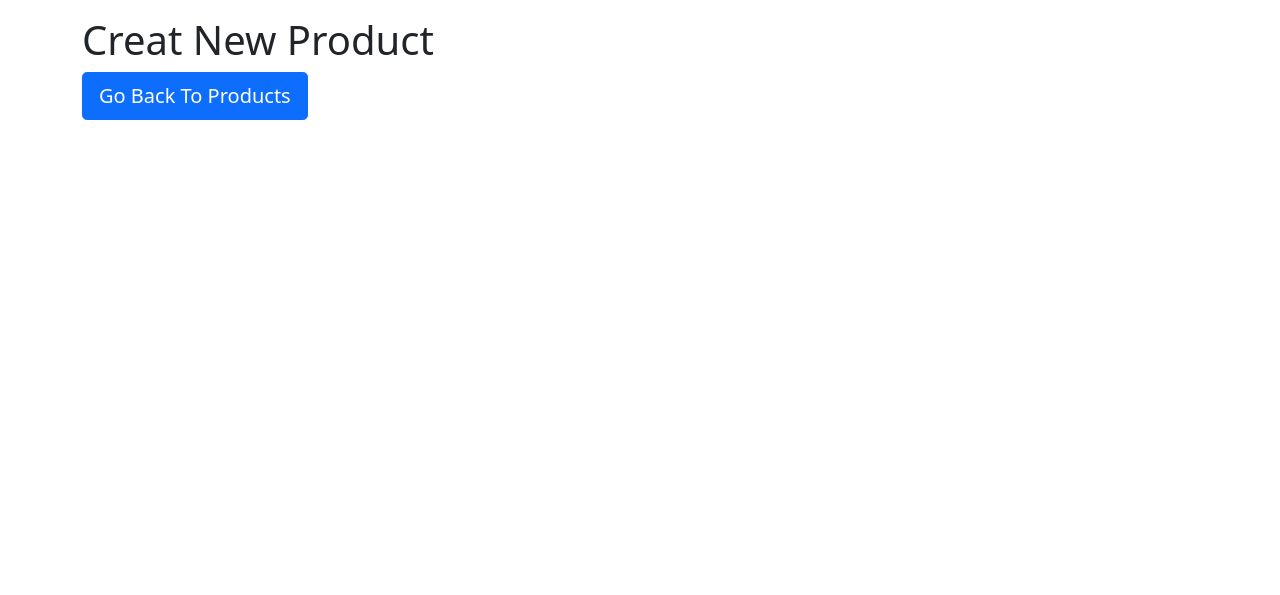
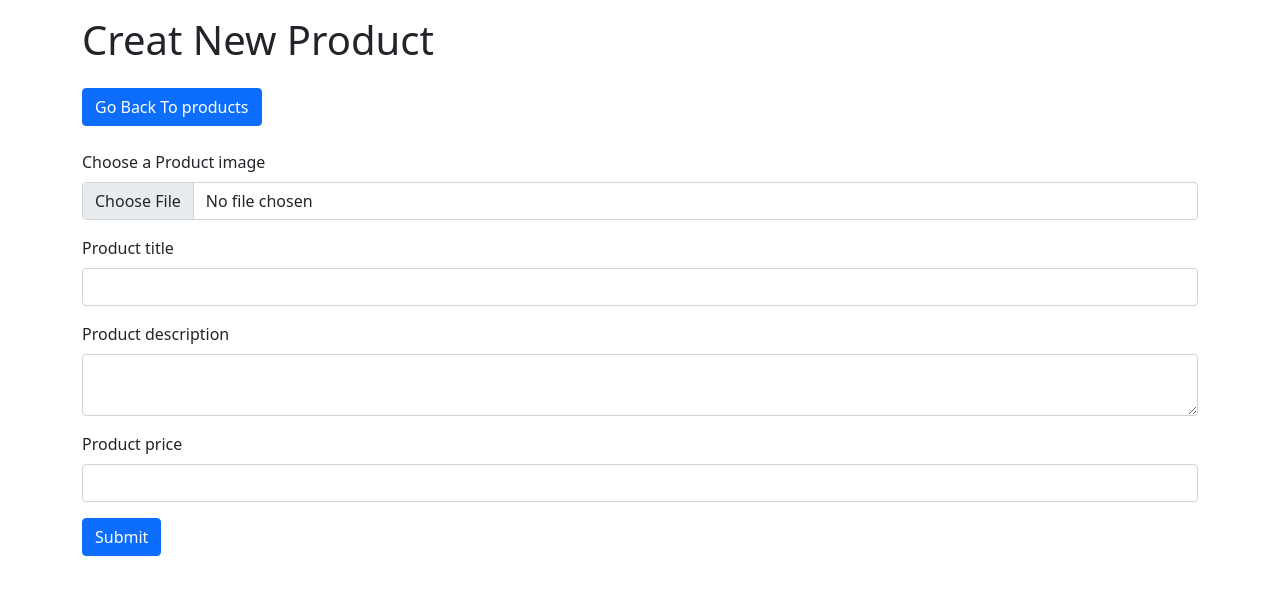
Before and after one commit to MyronJoe/PHP-Crud-App, a PHP site: page /create.php in a window 1280 px wide. Shown: the top 595 px of the page. Run offline with PHP 8.4, Linux system fonts and the light colour scheme.

Commit message:
Implemented the Product Creation and db insert

```diff
--- a/create.php
+++ b/create.php
@@ -17,9 +17,33 @@
         $pdo = new PDO('mysql:host=localhost;port=3306;dbname=products_crud', 'root', '');
         $pdo->setAttribute(PDO::ATTR_ERRMODE, PDO::ERRMODE_EXCEPTION);
 
+        // echo '<pre>';
+        // var_dump($_SERVER);
+        // echo '</pre>';
+        // exit;
+
+        if ($_SERVER["REQUEST_METHOD"] === 'POST') {
+
+            $title = $_POST['title'];
+            $description = $_POST['description'];
+            $price = $_POST['price'];
+            $date = date('Y-m-d H-i-s');
+
+
+
+            $statement = $pdo->prepare("INSERT INTO products (title, image, description, price, create_date)
+            VALUES (:title, :image, :description, :price, :date)");
+
+            $statement->bindValue(':title', $title);
+            $statement->bindValue(':image', '');
+            $statement->bindValue(':description', $description);
+            $statement->bindValue(':price', $price);
+            $statement->bindValue(':date', $date);
+            $statement->execute();
+        }
 
         // echo '<pre>';
-        // var_dump($products);
+        // var_dump($_POST);
         // echo '</pre>';
 
     ?>
@@ -29,10 +53,31 @@
         <h1 class="pt-3">Creat New Product</h1>
 
         <div>
-        <a href="index.php" class="btn btn-primary btn-lg">Go Back To Products</a>
+        <a href="index.php" class="btn btn-primary btn-md mt-3">Go Back To products</a>
         </div>
 
+        <form method="POST" action="create.php" enctype="multipart/form-data" class="mt-4">
+            <div class="mb-3">
+                <label for="image" class="form-label">Choose a Product image</label>
+                <input type="file" class="form-control" name="image" id="image">
+            </div>
+            <div class="mb-3">
+                <label for="title" class="form-label">Product title</label>
+                <input type="text" class="form-control" name="title" id="title">
+            </div>
 
+            <div class="mb-3">
+                <label for="description" class="form-label">Product description</label>
+                <textarea name="description" id="description" class="form-control"></textarea>
+            </div>
+
+            <div class="mb-3">
+                <label for="price" class="form-label">Product price</label>
+                <input type="number" class="form-control" step=".01" name="price" id="price">
+            </div>
+
+            <button type="submit" class="btn btn-primary">Submit</button>
+        </form>
 
     </div>
 
--- a/index.php
+++ b/index.php
@@ -32,7 +32,7 @@
         <h1 class="pt-3">Products CRUD</h1>
 
         <div>
-        <a href="create.php" class="btn btn-warning btn-lg">Create Product</a>
+        <a href="create.php" class="btn btn-warning btn-md">Create Product</a>
         </div>
 
         <table class="table">
```
